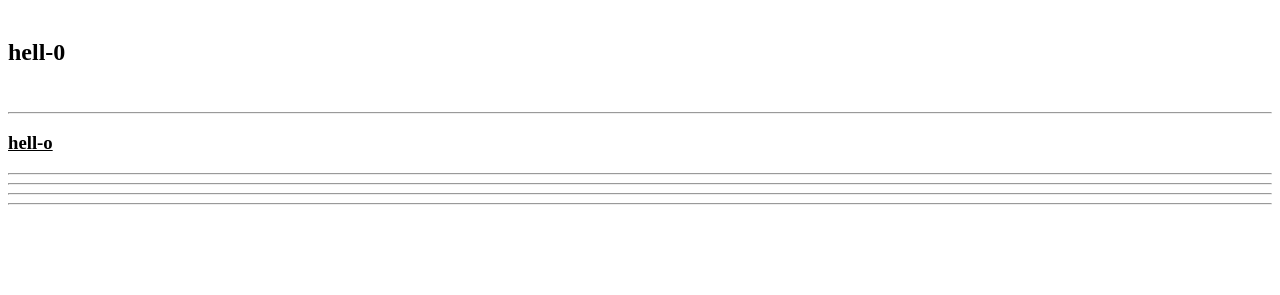
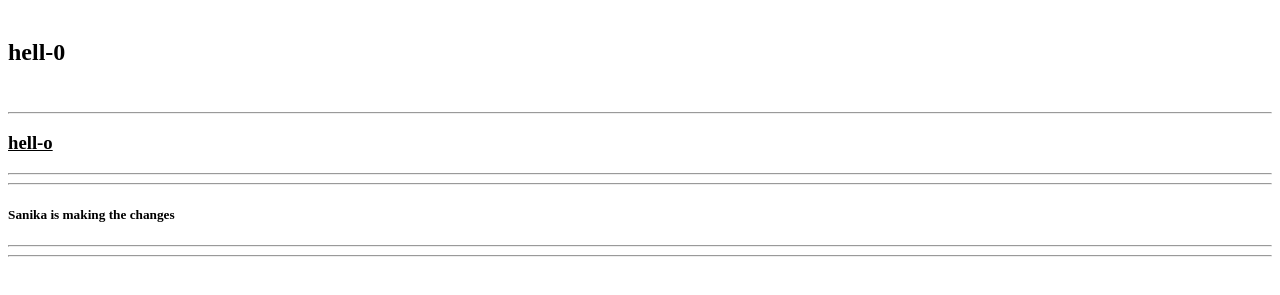
Before and after one commit to SanikaIngale/coursera-test, a plain HTML site: page site/index.htm in a window 1280 px wide. Shown: the part 79-374 px from the top of the page. Drawn offline with Linux system fonts and the light colour scheme.

Commit message:
changed username

```diff
--- a/site/index.htm
+++ b/site/index.htm
@@ -16,6 +16,7 @@
     <h3><u>hell-o</u></h3>
     <hr />
     <hr />
+    <h5>Sanika is making the changes</h5>
     <hr />
     <hr />
   </body>
```
